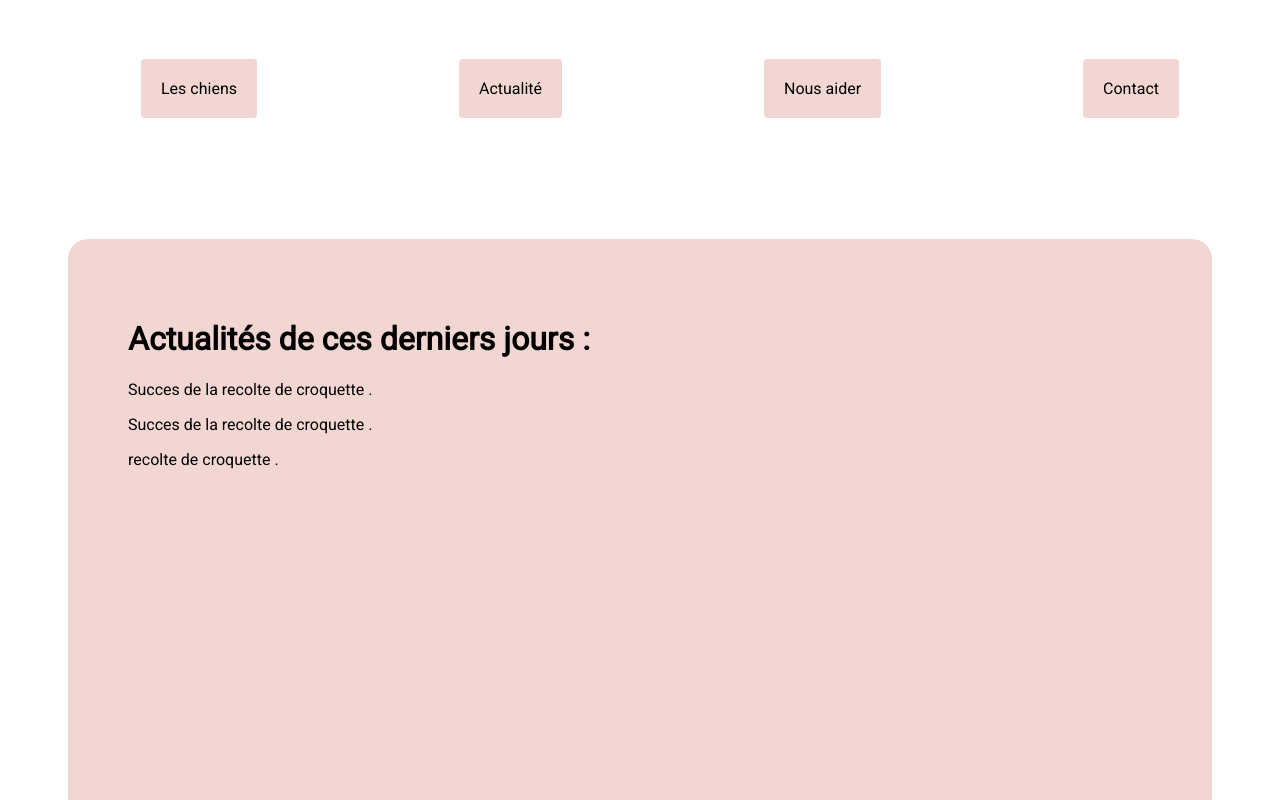
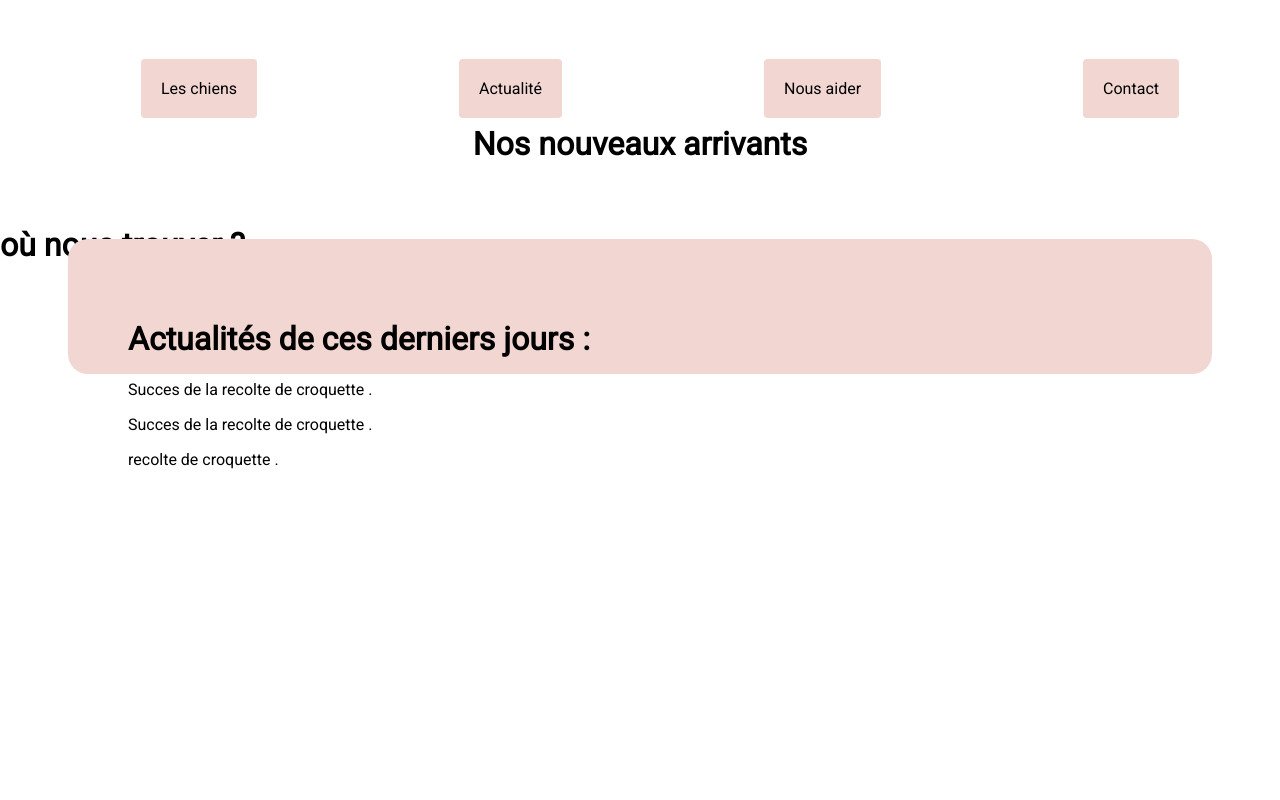
Before and after one commit to skooss/Project-spa-Pentievre, a plain HTML site: page index.html in a window 1280 px wide. Shown: the part 760-1560 px from the top of the page. After the commit the page ends 1229 px from the top, so only its background shows below. Drawn offline with Linux system fonts and the light colour scheme.

Commit message:
mise à jour

```diff
--- a/index.html
+++ b/index.html
@@ -40,7 +40,12 @@
 </div>
 
 <div id = "suite">
-  <hi>Nos nouveaux arrivants</hi>
+  <h1>Nos nouveaux arrivants</h1>
+
+</div>
+
+<div id = "nous-trouver">
+  <h1>où nous trouver ?</h1>
 
 </div>
 
--- a/style.css
+++ b/style.css
@@ -45,7 +45,7 @@ body {
   background: #f2d6d2;
   margin: 0 auto;
   width: 80%;
-  height: 1875px;
+  height: 15px;
   padding: 60px 60px 60px 60px;
   border-radius: 20px 20px 20px 20px;
   position: relative;
```
